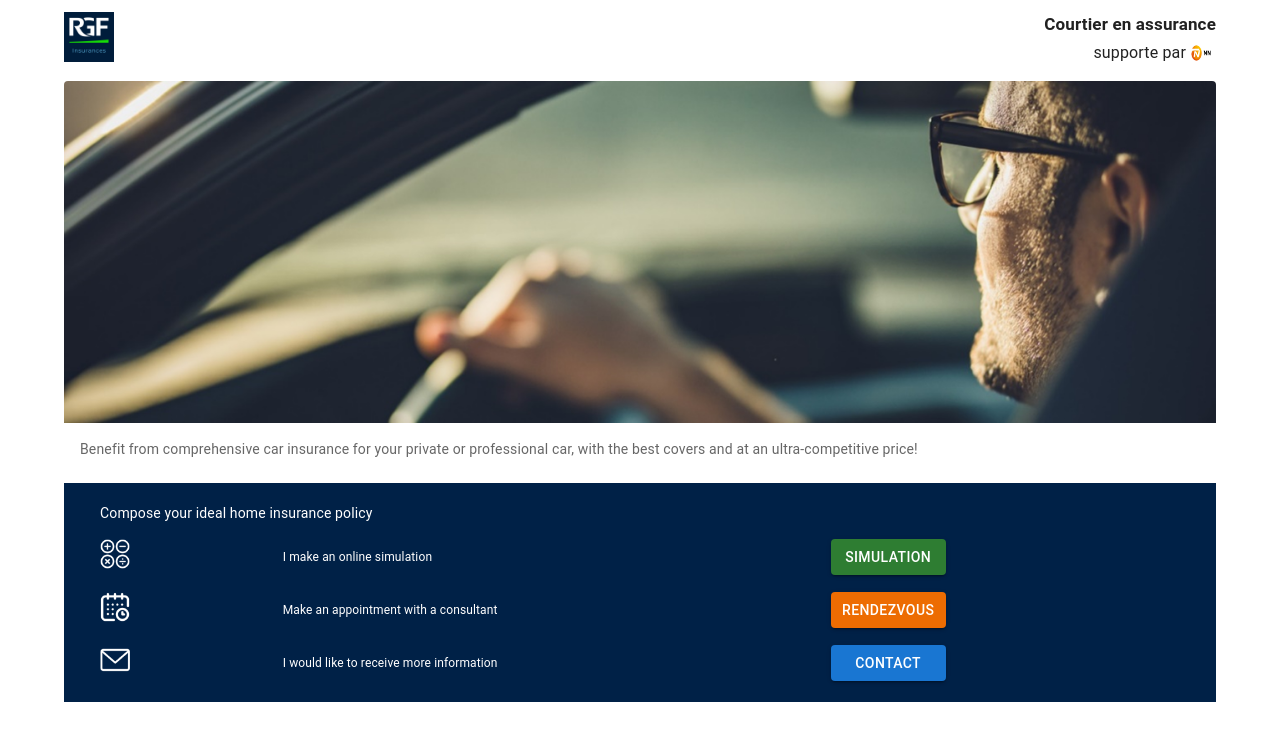
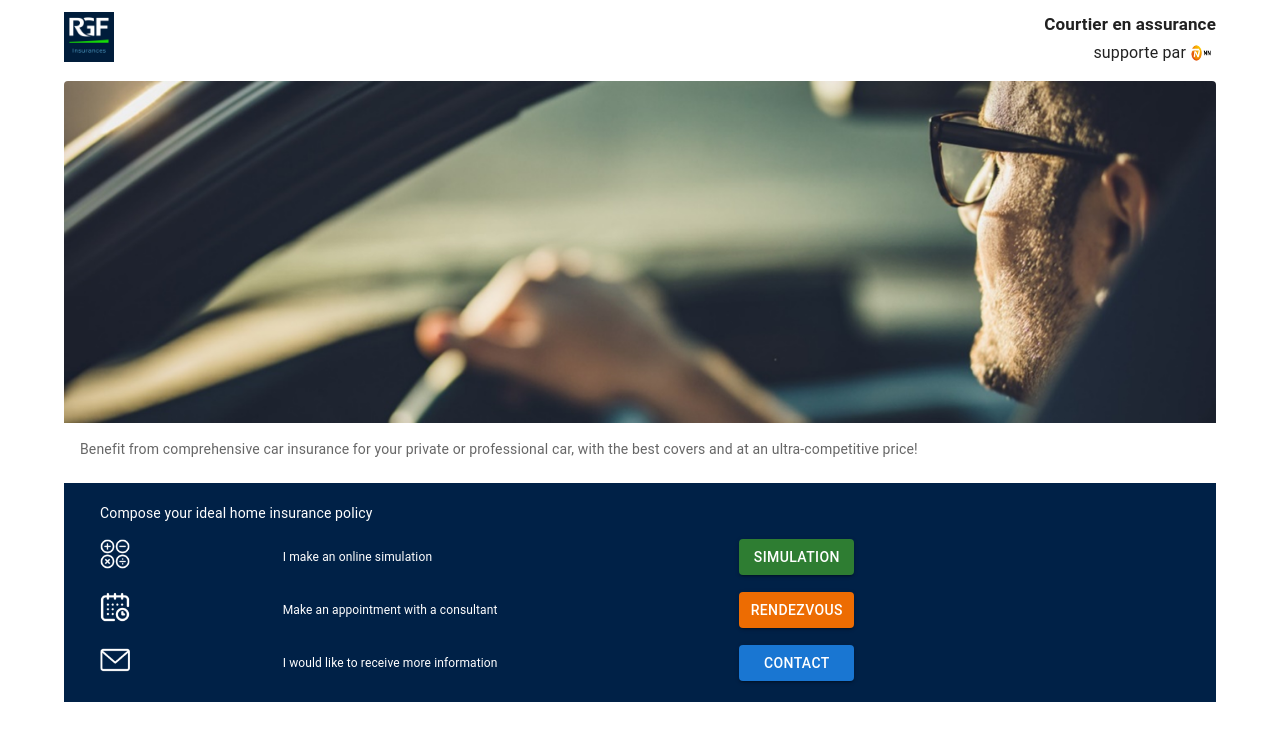
Before and after one commit to nileshv1/nn-ins, a Next.js app: page /habitation/Habitation in a window 1280 px wide. Shown: the top 740 px of the page. Built offline with nearby package versions, Linux system fonts and the light colour scheme.

Commit message:
fix route and some css

```diff
--- a/constants/constants.ts
+++ b/constants/constants.ts
@@ -4,7 +4,9 @@ export enum ROUTE_PATHS {
   MOTOR = "/motor",
   CAR = "/details",
   HABITATION = "/habitation",
-  SIMULATION = "/simulation"
+  SIMULATION = "/simulation",
+  CARDETAILS = "/car/YourCarDetails",
+  YOURCAR = "/car/YourCar",
 }
 
 export const Vehicle_Details = {
--- a/pages/habitation/Habitation.tsx
+++ b/pages/habitation/Habitation.tsx
@@ -17,8 +17,16 @@ import {
   HABITATION_RENDEZVOUS_BTN,
   HABITATION_CONTACT_BTN,
 } from "@/constants/text_constants";
+import { ROUTE_PATHS } from "@/constants/constants";
+import { useRouter } from "next/router";
 
 const Habitation: React.FC = () => {
+  const router = useRouter();
+
+  const handleSimulation = () => {
+    router.push(ROUTE_PATHS.SIMULATION);
+  };
+
   return (
     <Box sx={{ flexGrow: 1 }}>
       <Grid container spacing={2}>
@@ -60,7 +68,7 @@ const Habitation: React.FC = () => {
               alt="Picture of the author"
             />
           </Grid>
-          <Grid item xs={6}>
+          <Grid item xs={5}>
             <Typography
               variant="body2"
               className={classes.text_style}
@@ -69,13 +77,13 @@ const Habitation: React.FC = () => {
               {HABITATION_SIMULATION_CONTENT}
             </Typography>
           </Grid>
-          <Grid item xs={4}>
+          <Grid item xs={5}>
             <Button
               variant="contained"
               size="medium"
               color="success"
               sx={{ width: 115 }}
-              href="/simulation"
+              onClick={handleSimulation}
             >
               {HABITATION_SIMULATION_BTN}
             </Button>
@@ -89,7 +97,7 @@ const Habitation: React.FC = () => {
               alt="Picture of the author"
             />
           </Grid>
-          <Grid item xs={6}>
+          <Grid item xs={5}>
             <Typography
               variant="subtitle1"
               className={classes.text_style}
@@ -98,7 +106,7 @@ const Habitation: React.FC = () => {
               {HABITATION_RENDEZVOUS_CONTENT}
             </Typography>
           </Grid>
-          <Grid item xs={4}>
+          <Grid item xs={5}>
             <Button
               variant="contained"
               size="medium"
@@ -117,7 +125,7 @@ const Habitation: React.FC = () => {
               alt="Picture of the author"
             />
           </Grid>
-          <Grid item xs={6}>
+          <Grid item xs={5}>
             <Typography
               variant="body2"
               className={classes.text_style}
@@ -126,7 +134,7 @@ const Habitation: React.FC = () => {
               {HABITATION_CONTACT_CONTENT}
             </Typography>
           </Grid>
-          <Grid item xs={4}>
+          <Grid item xs={5}>
             <Button variant="contained" size="medium" sx={{ width: 115 }}>
               {HABITATION_CONTACT_BTN}
             </Button>
```
Also changed, not shown: pages/simulation/Simulation.tsx (+13 -2 lines), styles/variables.module.scss (line endings or trailing spaces), 1 other file (tests, documents, lock files or other folders).
